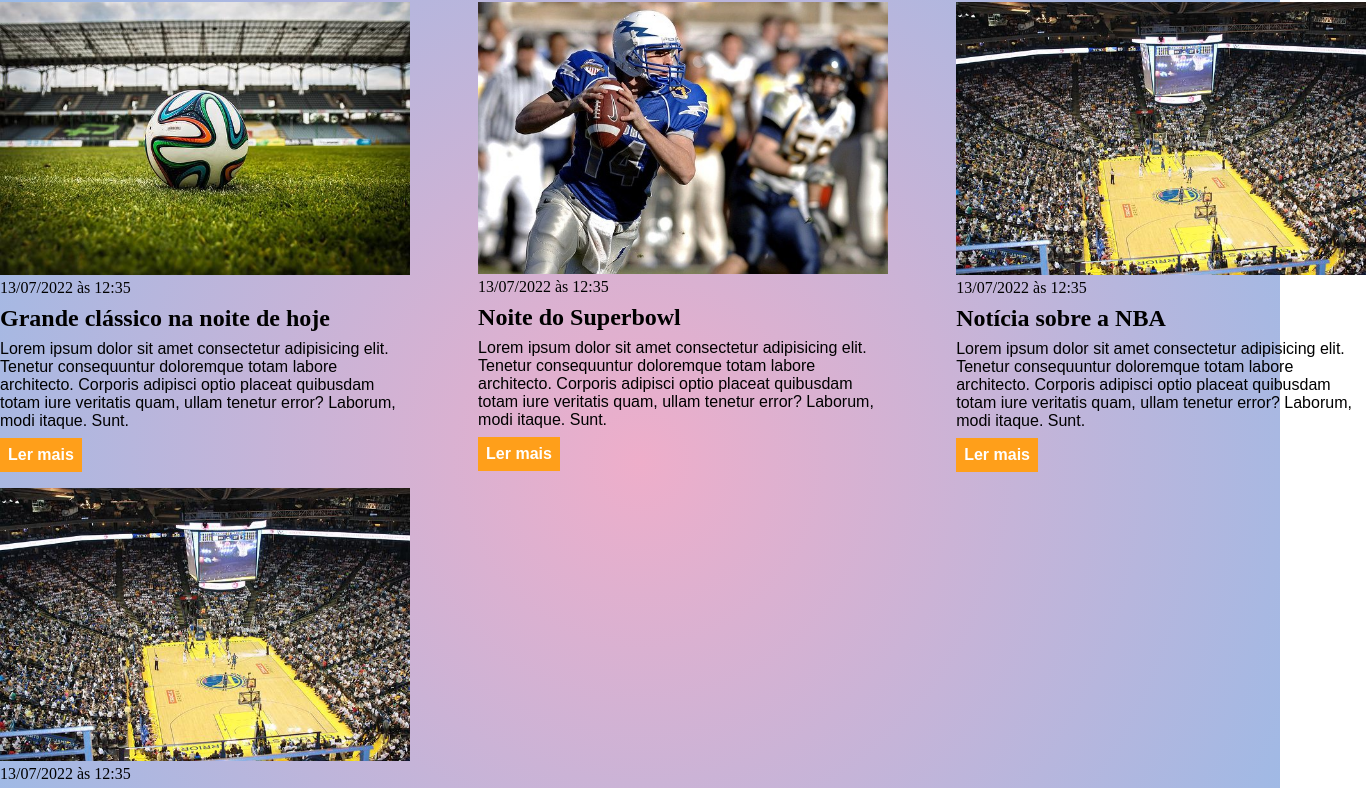
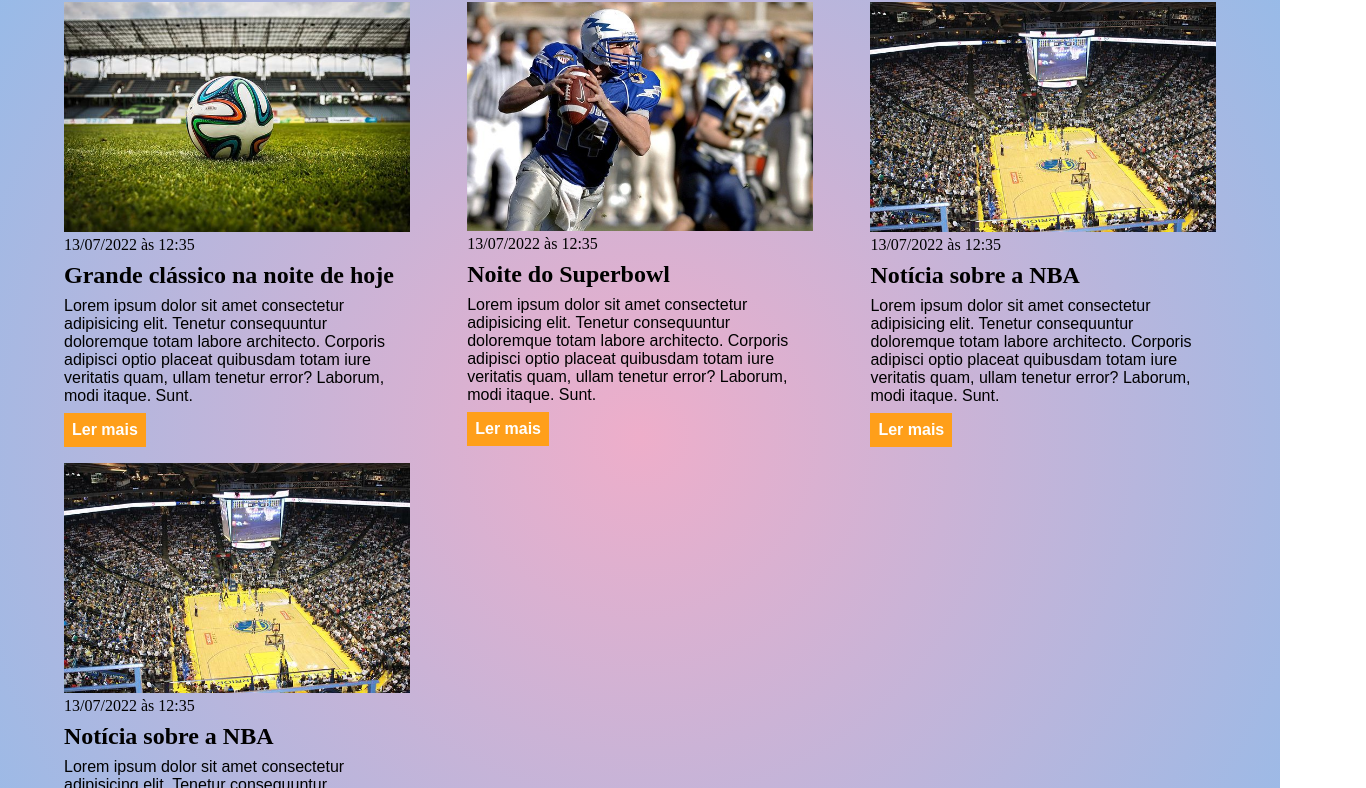
Before and after one commit to Tailon97/portal_noticiasEBAC, a plain HTML site: page css/index.html in a window 1280 px wide. Shown: the part 136-924 px from the top of the page, 1366 px wide, since content can reach past the window. Drawn offline with Linux system fonts and the light colour scheme.

Commit message:
alteração do layout da página

```diff
--- a/css/main.css
+++ b/css/main.css
@@ -24,7 +24,7 @@ header li a{
     text-decoration: none;
 }
 .container{
-    width: 1366px;
+    width: 90%;
     margin: 0 auto;
 }
 .articles{
```
